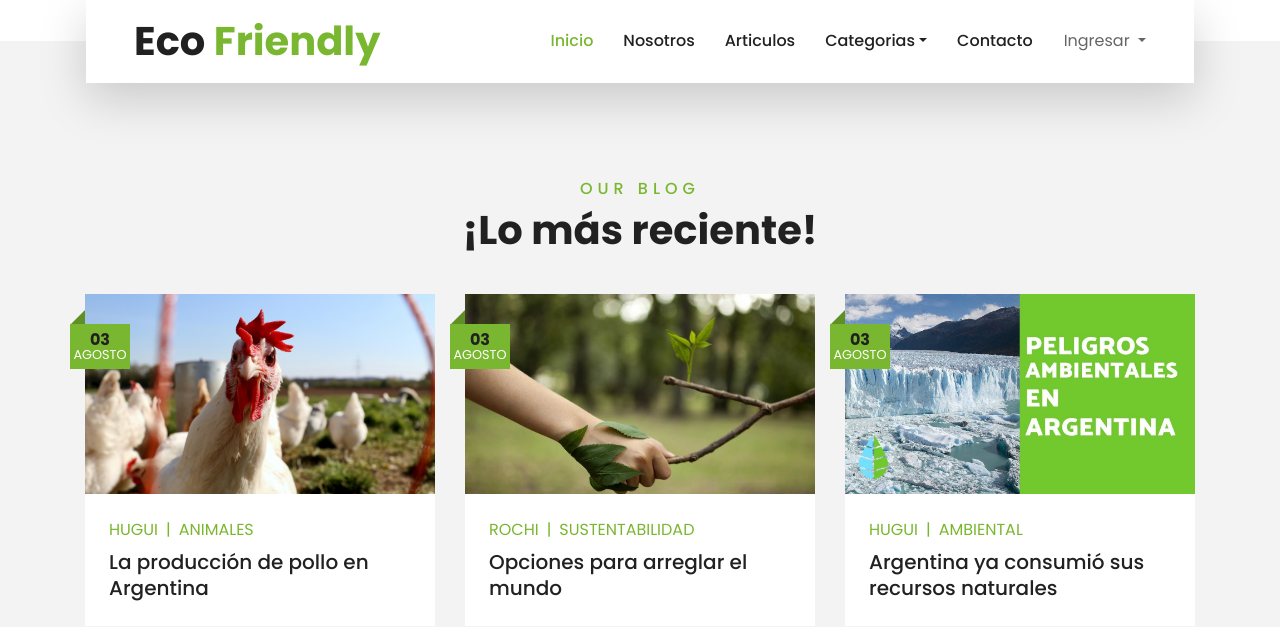
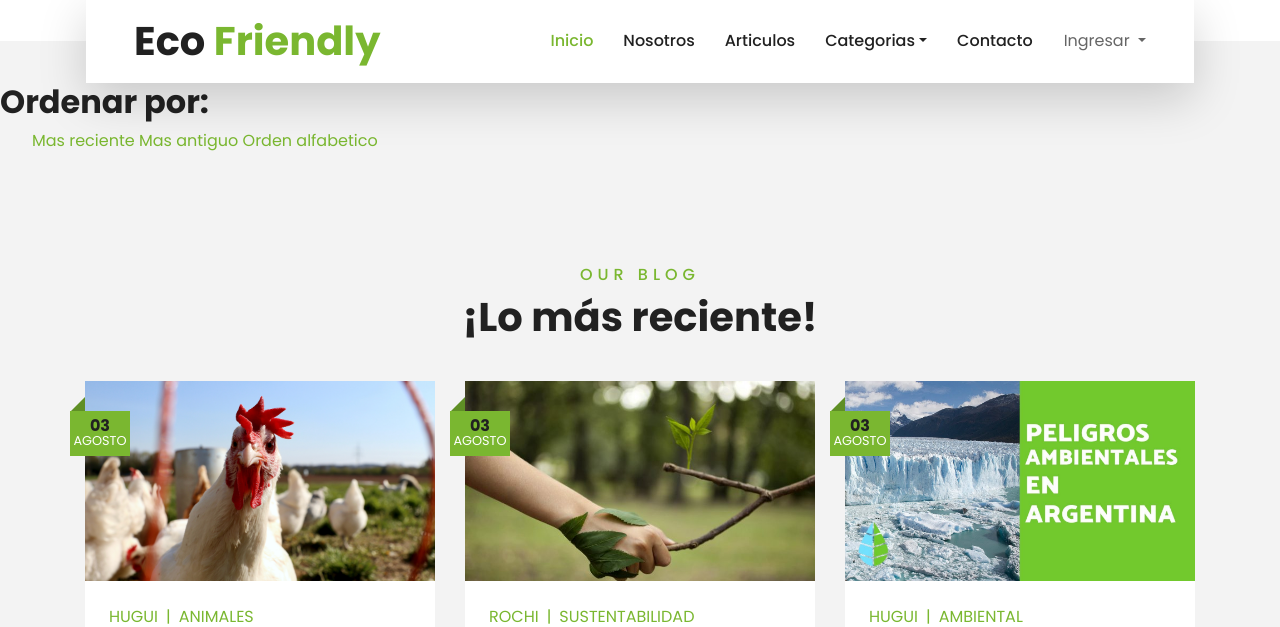
Before and after one commit to RocioDuarteBazan/proyecto_final, a Django app: page /posts/ in a window 1280 px wide. Shown: the part 57-684 px from the top of the page. Run offline with Django 4.2, Linux system fonts and the light colour scheme; data comes from the database, SQL or seed files in the repository; some libraries are stand-ins or nearby versions.

Commit message:
Merge branch 'Mateo' of https://github.com/RocioDuarteBazan/proyecto_final into desarrollo

```diff
--- a/blog/apps/posts/urls.py
+++ b/blog/apps/posts/urls.py
@@ -1,6 +1,6 @@
 from django.urls import path
 # from .views import posts
-from .views import PostListView, PostDetailView
+from .views import PostListView, PostDetailView, PostsPorCategoriaView
 from . import views
 from django.conf import settings
 from django.conf.urls.static import static
@@ -16,4 +16,5 @@ urlpatterns = [
     path('comment/delete/<int:comment_id>/', views.delete_comment, name='delete_comment'),
     path('comment/add/<int:articulo_id>/', views.add_comment, name='add_comment'),
     path('comment/edit/<int:comment_id>/', views.edit_comment, name='edit_comment'),
+    path('categoria/<int:pk>/posts/',PostsPorCategoriaView.as_view(), name='posts_por_categoria'),
 ] + static(settings.MEDIA_URL, document_root=settings.MEDIA_ROOT)
--- a/blog/apps/posts/views.py
+++ b/blog/apps/posts/views.py
@@ -19,6 +19,21 @@ class PostListView(ListView):
     template_name = 'posts/post_list.html'
     context_object_name = 'posts'
 
+    def get_queryset(self):
+          queryset = super().get_queryset()
+          orden = self.request.GET.get('orden')
+          if orden == 'reciente':
+               queryset = queryset.order_by('-fecha')
+          elif orden == 'antiguo':
+               queryset = queryset.order_by('fecha')
+          elif orden == 'alfabetico':
+               queryset = queryset.order_by('titulo')
+          return queryset
+
+    def get_context_data(self, **kwargs):
+          context = super().get_context_data(**kwargs)
+          context['orden'] = self.request.GET.get('orden', 'reciente')
+          return context
 
 
 class PostDetailView(DetailView):
@@ -123,3 +138,11 @@ def edit_comment(request, comment_id):
         'comment': comment,
     }
     return render(request, 'posts/comentarios/editComentario.html', context)
+
+class PostsPorCategoriaView(ListView):
+     model = Post
+     template_name = 'posts/posts_por_categoria.html'
+     context_object_name = 'posts'
+
+     def get_queryset(self):
+          return Post.objects.filter(categoria_id=self.kwargs['pk'])
--- a/blog/templates/posts/post_list.html
+++ b/blog/templates/posts/post_list.html
@@ -4,7 +4,12 @@
 {% block title %}Articulos{% endblock title %}
 
 {% block contenido %}
-
+    <h2>Ordenar por:</h2>
+    <ul>
+        <a id="boton_post" href="{% url 'posts:posts' %}?orden=reciente">Mas reciente</a>
+        <a id="boton_post" href="{% url 'posts:posts' %}?orden=antiguo">Mas antiguo</a>
+        <a id="boton_post" href="{% url 'posts:posts' %}?orden=alfabetico">Orden alfabetico</a>
+    </ul>
 
     <div class="container-fluid py-5">
         <div class="container pt-5 pb-3">
```
Also changed, not shown: blog/templates/posts/post_por_categoria.html (added, +14 -0 lines).
